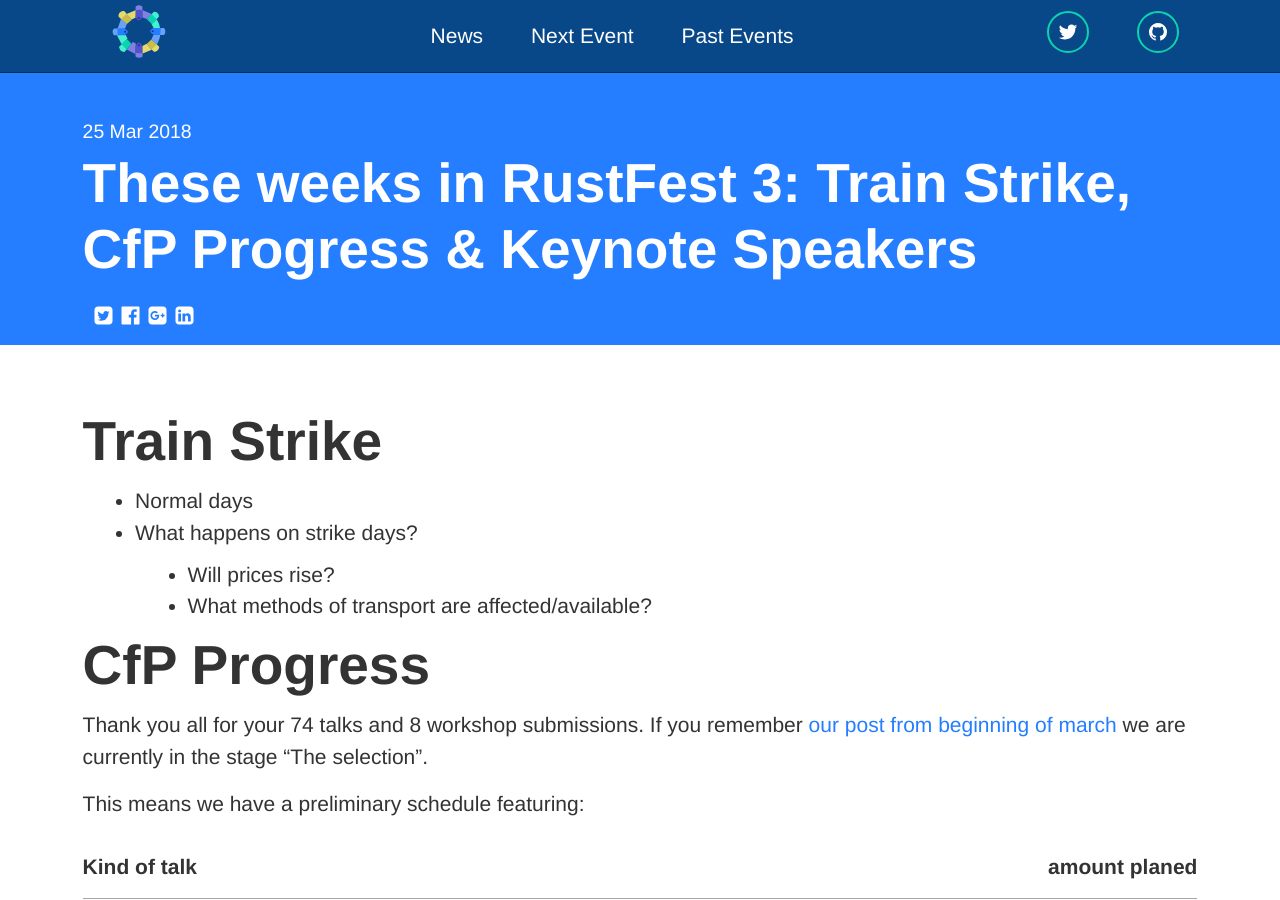
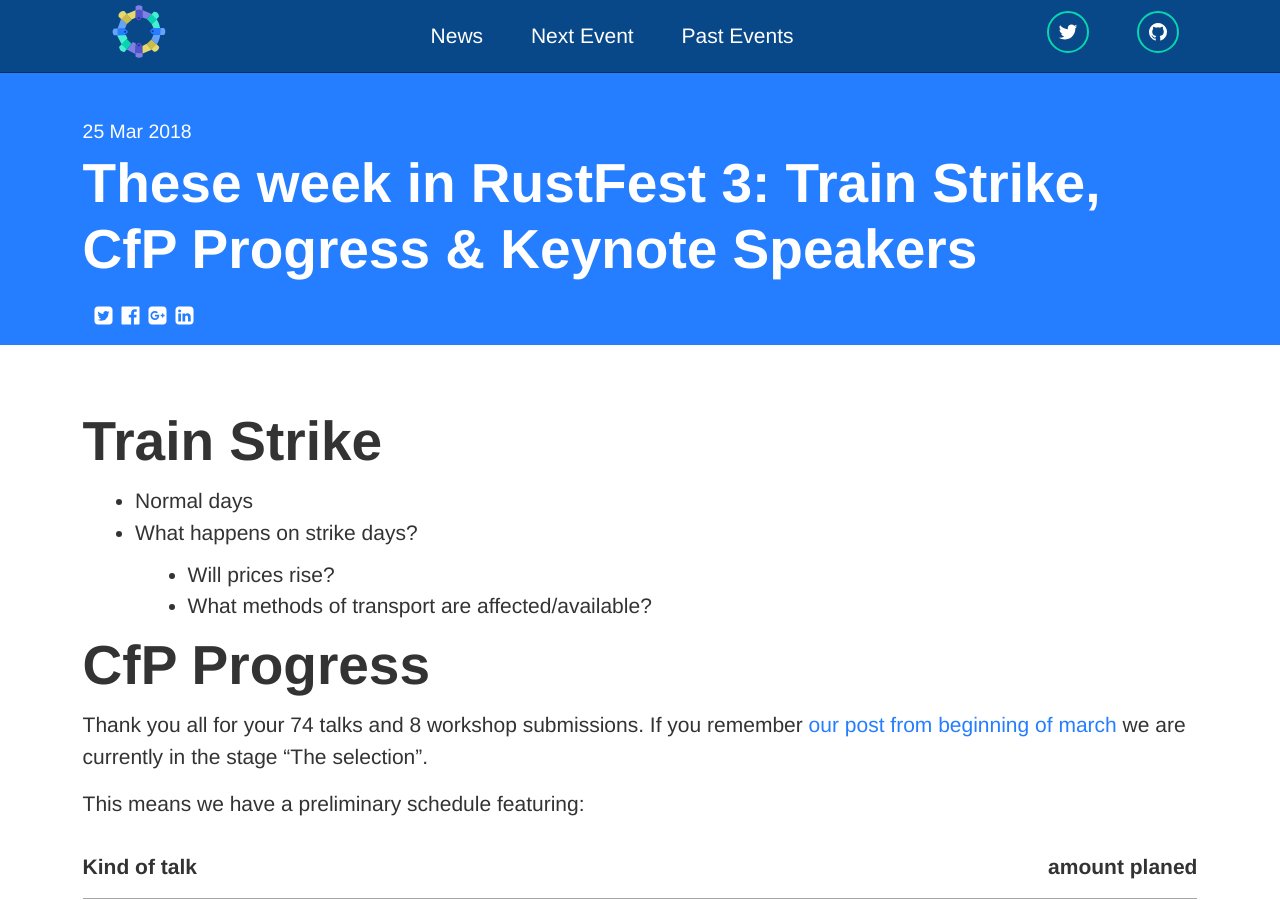
Before and after one commit to RustFestEU/blog.rustfest.eu, a Jekyll site: the page built from _posts/2018-03-25-this-week-in-rustfest-3-train-strike-cfp-keynote-speakers.md, in a window 1280 px wide and 900 px high. Built offline with Jekyll 4.4.1, drawn with Linux system fonts in a browser that asks for light colours.

Commit message:
Thanks Antony

```diff
--- a/_posts/2018-03-25-this-week-in-rustfest-3-train-strike-cfp-keynote-speakers.md
+++ b/_posts/2018-03-25-this-week-in-rustfest-3-train-strike-cfp-keynote-speakers.md
@@ -1,6 +1,6 @@
 ---
 layout: post
-title: "These weeks in RustFest 3: Train Strike, CfP Progress & Keynote Speakers"
+title: "These week in RustFest 3: Train Strike, CfP Progress & Keynote Speakers"
 authors:
   - dns2utf8
 ---
@@ -40,7 +40,7 @@ That is why we are very excited to announce Matt talking about the community in
 ## Matt Gattou
 
 Matt is a software developer at [JUMO.world](https://jumo.world/) in Nairobi. He has a passion in building tech for social impact.
-He is also the co-organiser of [Rust Nairobi](https://www.meetup.com/de-DE/Rust-Nairobi/), and hopes to make the tech industry a better place by encouraging learning and mentorship in his community.
+He is also the co-organiser of [Rust Nairobi](https://www.meetup.com/Rust-Nairobi/), and hopes to make the tech industry a better place by encouraging learning and mentorship in his community.
 He plays tennis and is a big scrabble fan.
 
 
```
